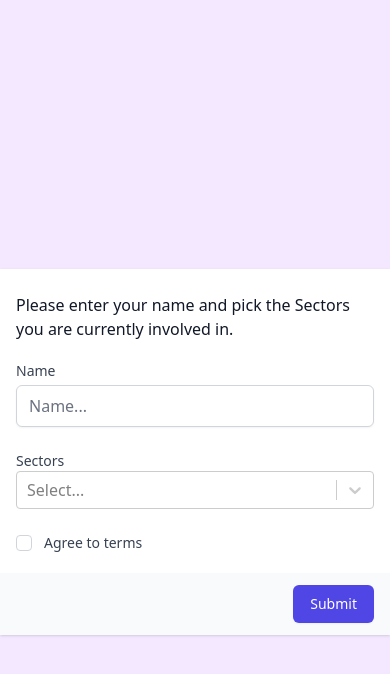
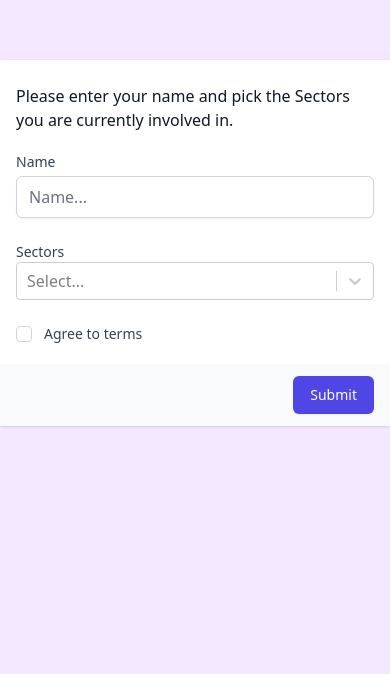
Before and after one commit to kristjankoitla/profession-frontend, a React (Create React App) app: page / in a window 390 px wide. Shown: the top 674 px of the page. Built offline with nearby package versions, Linux system fonts and the light colour scheme; no server answers.

Commit message:
Restructure folders

```diff
--- a/src/components/workerform/WorkerForm.tsx
+++ b/src/components/WorkerForm.tsx
@@ -1,13 +1,13 @@
 import { useEffect, useState } from "react";
 import { FieldValues, useForm } from "react-hook-form";
 import { toast } from 'react-toastify';
-import { getSectors, postWorker, putWorker } from "../../api/Api";
-import { Worker } from "../../api/Model";
-import Form from "../form/Form";
-import FormSelect, { Option } from "../form/FormSelect";
-import FormText from "../form/FormText";
-import FormToggle from "../form/FormToggle";
-import { format } from "./Util";
+import { getSectors, postWorker, putWorker } from "../api/Api";
+import { Worker } from "../api/Model";
+import { formatSectorsToOptions } from "../util/SectorFormat.util";
+import Form from "./form/Form";
+import FormSelect, { Option } from "./form/FormSelect";
+import FormText from "./form/FormText";
+import FormToggle from "./form/FormToggle";
 
 export interface FormFields {
   name: string;
@@ -68,7 +68,7 @@ export default function WorkerForm(props: WorkerFormProps) {
   }
 
   useEffect(() => {
-    getSectors().then((data) => setOptions(format(data)));
+    getSectors().then((data) => setOptions(formatSectorsToOptions(data)));
   }, []);
 
   return (
--- a/src/components/form/Form.tsx
+++ b/src/components/form/Form.tsx
@@ -1,4 +1,4 @@
-import Button from "./Button";
+import FormButton from "./FormButton";
 
 export interface FormProps {
   title: string;
@@ -31,7 +31,7 @@ export default function Form(props: FormProps) {
                   {props.children}
                 </div>
                 <div className="px-4 py-3 bg-gray-50 text-right sm:px-6">
-                  <Button
+                  <FormButton
                     label={props.submitLabel}
                     type="submit"
                     loading={props.loading}
--- a/src/components/form/Button.tsx
+++ b/src/components/form/FormButton.tsx
@@ -1,11 +1,11 @@
-export interface ButtonProps {
+export interface FormButtonProps {
   label: string;
   loading?: boolean;
   onClick?: () => void;
   type?: "button" | "submit" | "reset";
 }
 
-export default function Button(props: ButtonProps) {
+export default function FormButton(props: FormButtonProps) {
   const spinner = (
     <svg
       role="status"
--- a/src/index.tsx
+++ b/src/index.tsx
@@ -3,8 +3,8 @@ import { CookiesProvider } from "react-cookie";
 import ReactDOM from "react-dom/client";
 import { ToastContainer } from "react-toastify";
 import "react-toastify/dist/ReactToastify.css";
-import App from "./components/app/App";
 import "./index.css";
+import FormView from "./views/app/FormView";
 
 axios.defaults.baseURL = process.env.REACT_APP_SERVER_LOCATION;
 
@@ -13,7 +13,7 @@ const root = ReactDOM.createRoot(
 );
 root.render(
   <CookiesProvider>
-    <App />
+    <FormView />
     <ToastContainer />
   </CookiesProvider>
 );
--- a/src/components/workerform/Util.ts
+++ b/src/util/SectorFormat.util.ts
@@ -1,7 +1,7 @@
-import { Sector } from "../../api/Model";
-import { Option } from "../form/FormSelect";
+import { Sector } from "../api/Model";
+import { Option } from "../components/form/FormSelect";
 
-export const format = (sectors: Sector[]) => {
+export const formatSectorsToOptions = (sectors: Sector[]) => {
   const mapped = new Map<string | null, Sector[]>();
 
   sectors.forEach((sector) => {
--- a/src/components/app/App.tsx
+++ b/src/views/app/FormView.tsx
@@ -1,14 +1,14 @@
 import { useCookies } from "react-cookie";
 import { Worker } from "../../api/Model";
-import WorkerForm from "../workerform/WorkerForm";
+import WorkerForm from "../../components/WorkerForm";
 
-function App() {
+function FormView() {
   const [cookies, setCookie] = useCookies<string, { worker: Worker }>([
     "worker",
   ]);
 
   return (
-    <div className="bg-purple-100 flex items-center justify-center h-screen">
+    <div className="bg-purple-100 flex md:items-center justify-center h-screen">
       <WorkerForm
         defaultValue={cookies?.worker}
         onSave={(worker: Worker) => setCookie("worker", worker)}
@@ -17,4 +17,4 @@ function App() {
   );
 }
 
-export default App;
+export default FormView;
```
Also changed, not shown: 2 other files (tests, documents, lock files or other folders).
